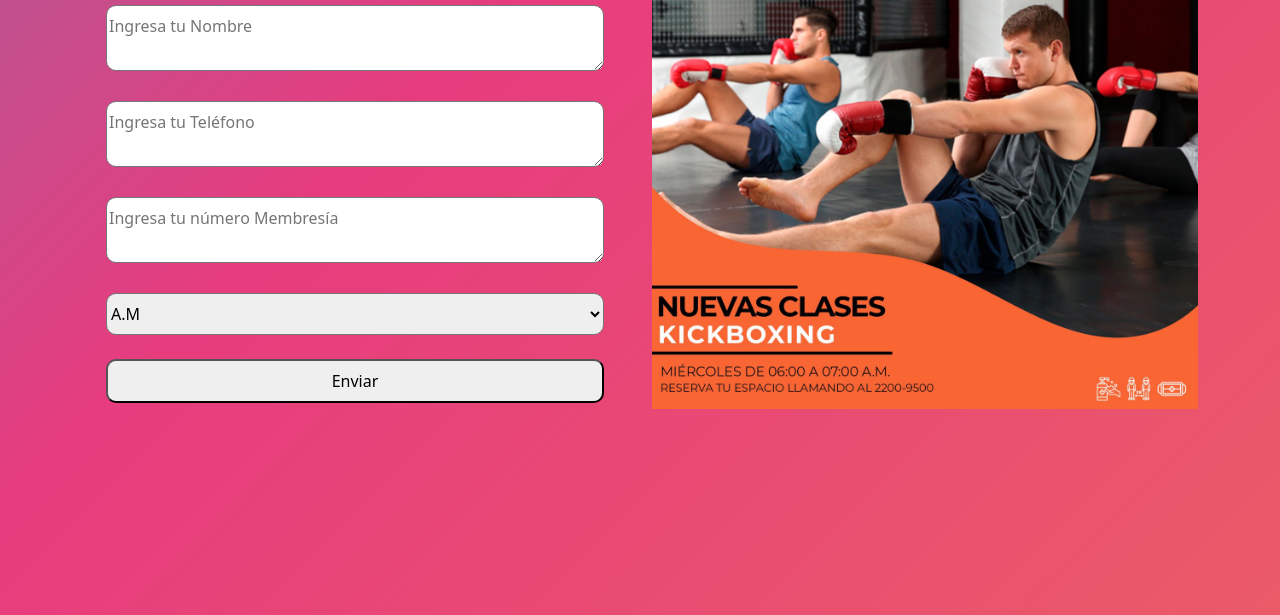
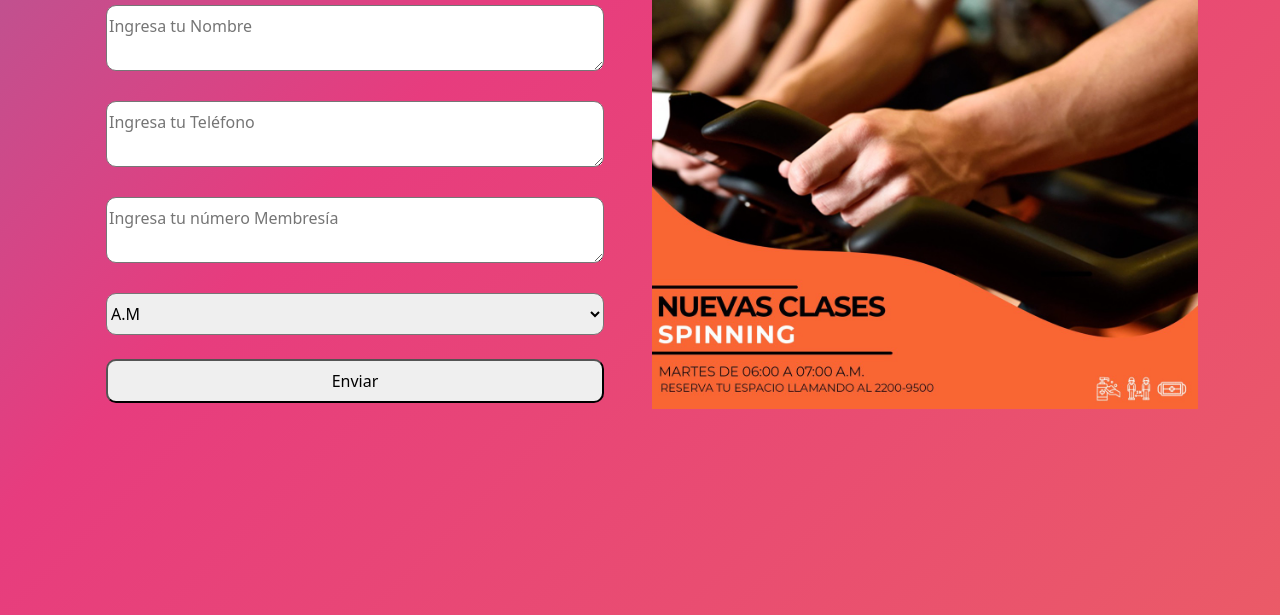
Before and after one commit to Hello-Lime/ClubMajadas, a plain HTML site: page FormSpinning.html in a window 1280 px wide. Shown: the part 185-800 px from the top of the page. Drawn offline with nearby package versions, Linux system fonts and the light colour scheme.

Commit message:
cambio de fotos

```diff
--- a/FormSpinning.html
+++ b/FormSpinning.html
@@ -69,7 +69,7 @@
 
 
         <div class="col-lg-6 col-md-6">
-          <img src="Kick.jpeg" class="w-100">
+          <img src="Spinning.jpeg" class="w-100">
         </div>
 
     </div>
```
Also changed, not shown: FormBaile.html (+1 -1 lines).
